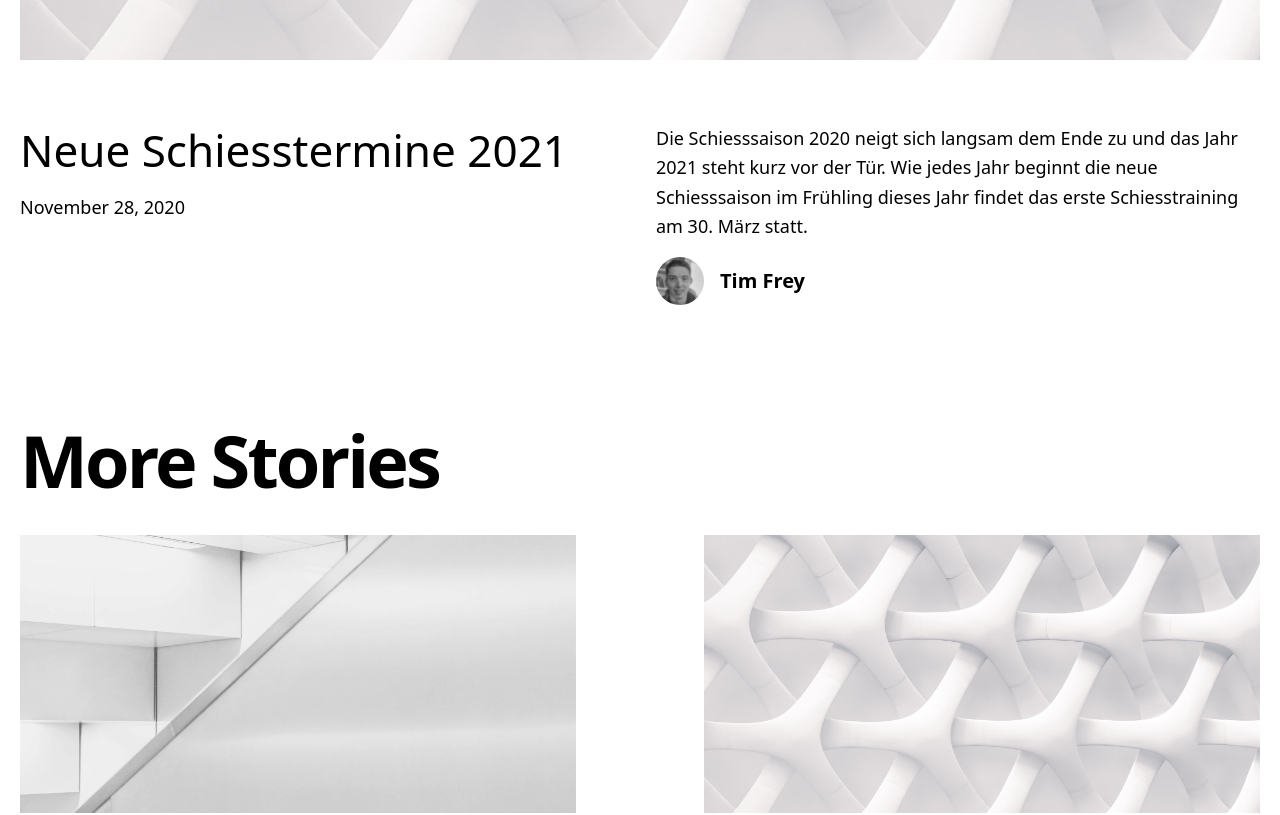
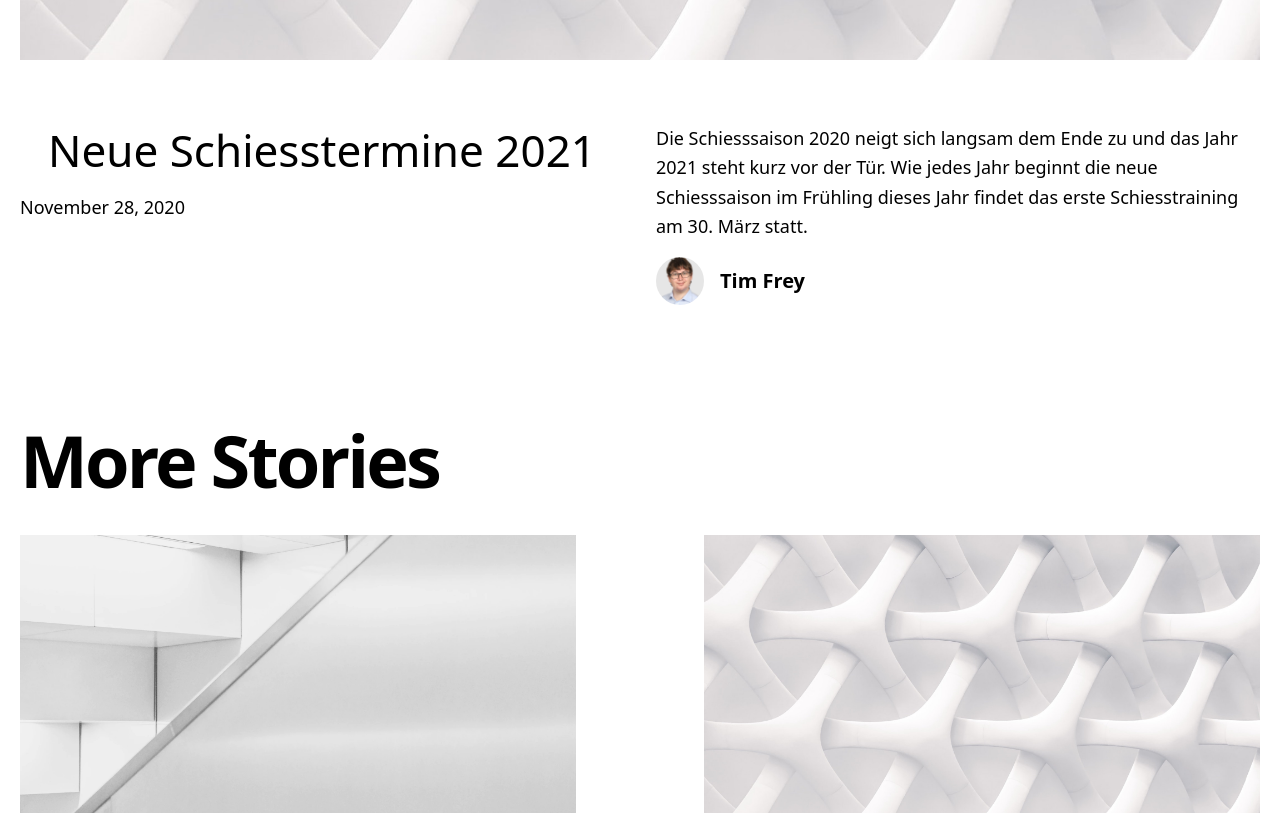
Before and after one commit to timmmmmb/psbernerbaer, a Next.js app: page / in a window 1280 px wide. Shown: the part 1000-1815 px from the top of the page. Built offline with nearby package versions, Linux system fonts and the light colour scheme.

Commit message:
small changes and the pdf icon and link are now centered on the page.

```diff
--- a/_posts/Neue Schiesstermine 2021.md
+++ b/_posts/Neue Schiesstermine 2021.md
@@ -5,7 +5,7 @@ coverImage: '/assets/blog/hello-world/cover.jpg'
 date: '2020-11-28T05:35:07.322Z'
 author:
   name: Tim Frey
-  picture: '/assets/blog/authors/tim.jpeg'
+  picture: '/assets/blog/authors/FreyTim.jpg'
 ogImage:
   url: '/assets/blog/hello-world/cover.jpg'
 ---
@@ -14,4 +14,5 @@ Die Schiesssaison 2020 neigt sich langsam dem Ende zu und das Jahr 2021 steht ku
 Die Trainings finden dann jeden Dienstag um 18:00 - 19:30 statt. Die einzige ausnahme ist der 07.09.2021 an diesem Tag findet ausnahmsweise kein training statt. Die Schiesssaison daurt bis zum 05.10.2021 anschliessend gibt es nur noch 3 wichtige Termine.
 Zum einen findet das Ausschiessen am 09.10.2021 statt und das Chlausentagsschiessen findet als letztes Event im kühlen Dezember am Samstag dem 04.12. in Schönbühl urtenen statt. Im November wird voraussichtlich auch der Vereinsabend wieder durchgeführt, nachdem dieser letztes Jahr wegen COVID-19 abgesagt wurde. In der Mitte des Jahres findet ausserdem noch das Feldschiessen statt. Dieses Jahr ausnahmsweise nicht im Sand sondern im Schiessplatz in Hindelbank. Die restlichen Termine können alle aus dem folgenden PDF entnommen werden.
 
+
 [![PDF Icon](/assets/blog/icons/pdf.png) Schiessdaten](/assets/blog/files/Schiessdaten-2021.pdf)
--- a/components/header.js
+++ b/components/header.js
@@ -6,7 +6,6 @@ export default function Header() {
       <Link href="/">
         <a className="hover:underline">Pistolenschützen Bernerbär</a>
       </Link>
-      .
     </h2>
   )
 }
--- a/styles/index.css
+++ b/styles/index.css
@@ -13,3 +13,15 @@
 /* Stop purging. */
 
 /* Your own custom utilities */
+
+a {
+    text-align: center;
+    display: block;
+}
+
+a img {
+    margin: 0;
+    margin-left: auto;
+    margin-right: auto;
+    padding: 0;
+}
```
Also changed, not shown: public/assets/blog/authors/FreyTim.jpg (added).
